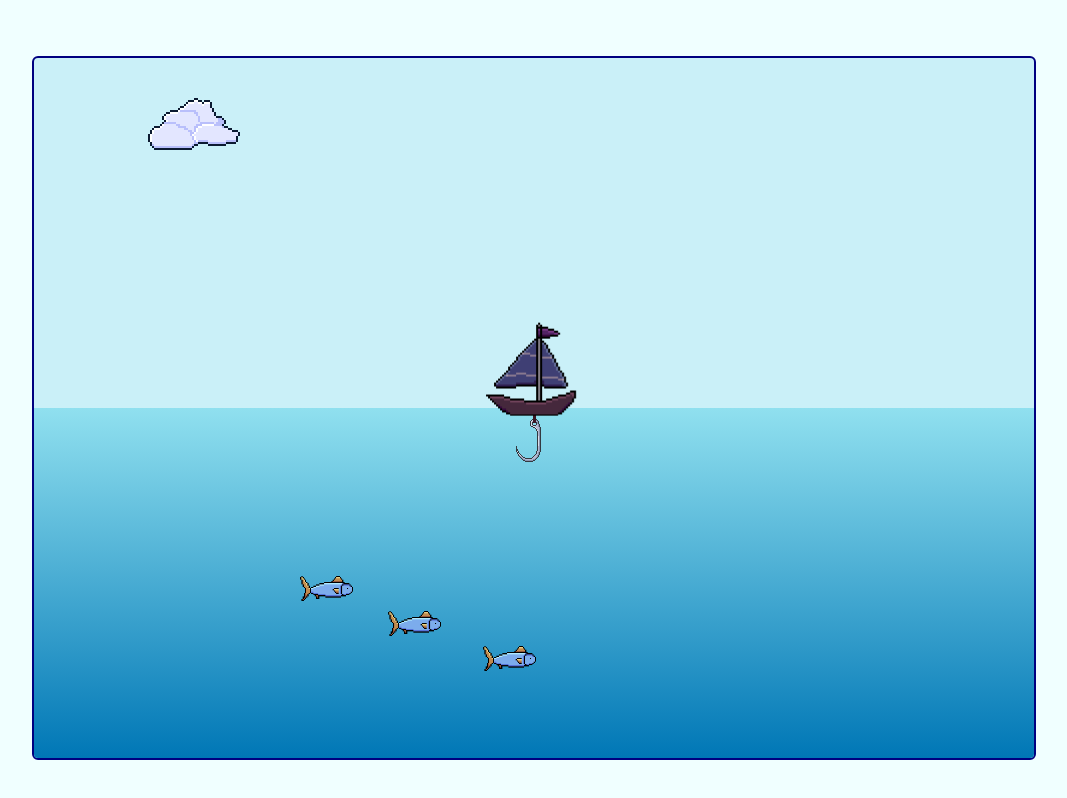
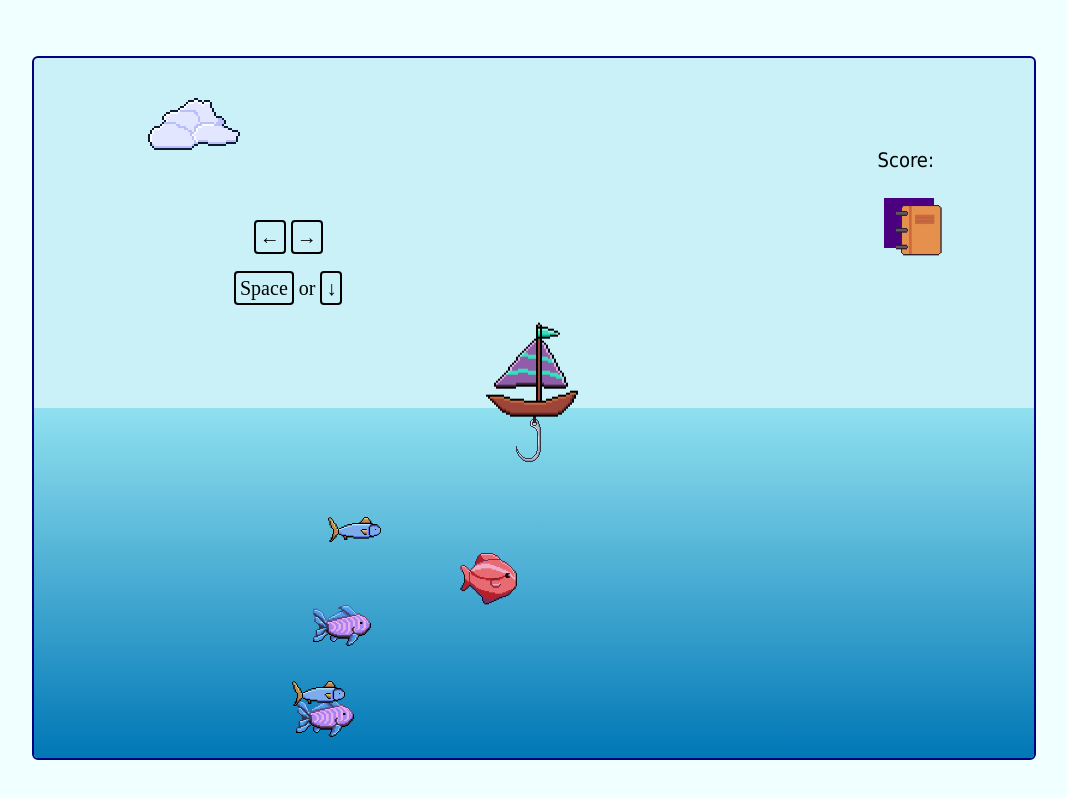
Before and after one commit to MarianaSKneu/Fisherman, a plain HTML site: page index.html in a window 1280 px wide. Shown: the whole page, without its empty margins (106-1173 px from the left). Drawn offline with Linux system fonts and the light colour scheme.

Commit message:
Change of sprites, pick fish, controlls, notebook

```diff
--- a/code.js
+++ b/code.js
@@ -10,7 +10,6 @@ const maxXBoat = gameBorder.offsetWidth - boat.offsetWidth;
 
 const hook = document.getElementById('Hook');
 const hookwire = document.getElementById('HookWire');
-const water = document.getElementById('Water');
 
 const topHookBottom = parseFloat(window.getComputedStyle(hook).bottom);
 const bottomHookBottom = 0;
@@ -38,8 +37,8 @@ const PAUSE_AT_BOTTOM_MS = 1500;
 
 
 document.addEventListener('keydown', (event) => {
-    if (event.code === 'Space') event.preventDefault();
-
+    if (event.code === 'Space' || event.code === 'ArrowDown') event.preventDefault();
+    // dont scroll page
     // moving the boat
     if (!isHookMoving) {
         // normalize key to lowercase to handle 'A' vs 'a'
@@ -65,7 +64,8 @@ document.addEventListener('keydown', (event) => {
     }
 
     // hook
-    if (event.code === 'Space') {
+    // moves when hitting space
+    if (event.code === 'Space' || event.code === 'ArrowDown') {
         // only start a new cycle if hook isn't already moving
         if (!isHookMoving) startHookDown();
     }
@@ -79,7 +79,7 @@ function startHookDown(){
     hookwireY = parseFloat(window.getComputedStyle(hookwire).bottom)
     hookwireHeight = parseFloat(hookwire.offsetHeight);
 
-    console.log(hookwireHeight + ' ' + hookwireY);
+//    console.log(hookwireHeight + ' ' + hookwireY);
 
     const hookDownInterval = setInterval(() => {
         hookY -= speedHook;
@@ -130,89 +130,81 @@ function startHookUp(){
 
 //  FISH
 
-// 1. direction
-// 2. distance
+// 1. pick direction
+// 2. calculate distance
 // 3. swim
 // 4. wait
 // 5. repeat
 
-// const maxXF = gameBorder.offsetWidth - fish1.offsetWidth;
-const speedFish1 = 3;
+
+
+// min X values for fish
 const minXF = 0;
 
-
+const speedFish = 3;
 const minDistance = 300;
 const PAUSE_MS = 1400;   // wait between moves
 //const STEP_MS = 20;      // how often we update fish position
+
+
 
 // flip the fish image when moving left so it "faces" the movement direction
 function setFishFlip(direction, fish) {
     // direction: -1 left, 1 right
     fish.style.transform = (direction === 1) ? 'scaleX(1)' : 'scaleX(-1)';
 }
-/*
-// fish movement
-function swimFish(fish) {
-    direction = chooseDirection();
 
-    // 2. choose some distance
-    // distance = any number within the border
 
-    setFishFlip(direction, fish)
+// when the page is started - pick any 5 fishes from images folder
+// asign any y value
+// fish start swimming to game border
 
-    let distance = minDistance + Math.random() * (maxXF - minDistance);
+// when fish is caught = number of fiches -1
+// pick any fish from images, fish starts swimming into game border
 
-    // target position (future position)
-    let targetX = Math.max(minXF, Math.min(maxX, fish1X + direction * distance));
 
-    // 3. swim
-    const swimInterval = setInterval(() => {
-            if (fish.isCaught) {
-                clearInterval(swimInterval); // stop swimming if caught
-                return;
+const numberOfFishes = 5;
+
+const water = document.getElementById('Water');
+
+const fishImageFiles = [
+    'Fish200px.png',
+    'Fishv4-200px.png',
+    'Fishv5-200px.png',
+    'Fishv6-200px.png'
+];
+
+function createFish(index){
+
+    let imgIndex = Math.floor(Math.random() * fishImageFiles.length);
+    let imgName = fishImageFiles[imgIndex];
+    let bottomValue = Math.floor(Math.random() * 60);
+
+    const fish = document.createElement('img')
+
+    fish.src = 'images/fishesImgs/' + imgName;
+    fish.classList.add('fish');
+    fish.id = 'Fish' + (index + 1);
+    fish.style.bottom = bottomValue + '%';
+    fish.isCaught = false;
+
+    water.appendChild(fish);
+
+    return fish;
 }
 
-            // move closer to target
-            if (direction === 1 && fish1X < targetX) {
-                fish1X += speedFish1;
-                if (fish1X > targetX) fish1X = targetX;
-            } else if (direction === -1 && fish1X > targetX) {
-                fish1X -= speedFish1;
-                if (fish1X < targetX) fish1X = targetX;
-            }
 
-            fish.style.visibility = 'visible';
-            fish.style.left = fish1X + "px";
+// swimming of the fishes in the water
+/*
+    const maxXF = gameBorder.offsetWidth - fish.offsetWidth;
+    let fishX = parseFloat(fish.style.left);
+    console.log('fishX : ' + fishX);
 
-            // check if arrived
-            if (fish1X === targetX) {
-                clearInterval(swimInterval);
-                setTimeout(swimFish(fish), PAUSE_MS); // wait, then swim again
-            }
-        }, STEP_MS);
+*/
 
-}
-*/
-const fishes = document.getElementsByClassName('fish');
-// returns an HTML Collection --> need to turn into an array
-const fishesArray = Array.from(fishes);
-
-fishesArray.forEach(fish => {
-    fish.isCaught = false;
-
-    // start out of border
-    let fishX = -fish.offsetWidth - Math.round(Math.random() * 200);
-    fish.style.left = fishX + 'px';
-
-    // then swim to point
-    const entryX = Math.round(gameBorder.offsetWidth * 0.20) + Math.round(Math.random() * 40 - 20); // small random offset
-
-
-    function swimLocalFish(){
-        const speedFish1 = 3;
-        const minXF = 0;
+function swimLocalFish(fish){
     const maxXF = gameBorder.offsetWidth - fish.offsetWidth;
-
+    let fishX = parseFloat(fish.style.left);
 
     let direction = Math.random() < 0.5 ? -1 : 1; // -1 = left, +1 = right
     let maxTravel = direction === 1 ? (maxXF - fishX) : (fishX - minXF) ;
@@ -226,50 +218,114 @@ fishesArray.forEach(fish => {
     let targetX = Math.max(minXF, Math.min(maxXF, fishX + direction * distance));
 
     const swimInterval = setInterval(()=>{
+
+        if (fish.isCaught) {
+            clearInterval(swimInterval);
+            return;
+        }
+
         // move closer to target
         if (direction === 1 && fishX < targetX) {
-                fishX += speedFish1;
+            fishX += speedFish;
             if (fishX > targetX) fishX = targetX;
         } else if (direction === -1 && fishX > targetX) {
-                fishX -= speedFish1;
+            fishX -= speedFish;
             if (fishX < targetX) fishX = targetX;
         }
 
-            fish.style.visibility = 'visible';
         fish.style.left = fishX + "px";
 
         // check if arrived
         if (fishX === targetX) {
             clearInterval(swimInterval);
-                setTimeout(swimLocalFish, PAUSE_MS); // wait, then swim again
+            setTimeout(() => swimLocalFish(fish), PAUSE_MS); // wait, then swim again
         }
     }, STEP_MS);
 
 }
 
+
+
+
 // swim into botder then start swimLocalFish
-
-    function swimIntoBorder(){
-        fish.style.visibility = 'visible';
+function swimIntoBorder(fish){
+    let fishX = -fish.offsetWidth - Math.round(Math.random() * 200);
+    fish.style.left = fishX + 'px';
     setFishFlip(1, fish); // face right when entering
 
+    // firstly swin to this point
+
+    const entryX = Math.round(gameBorder.offsetWidth * 0.10) + Math.round(Math.random() * 40); // small random offset
 
     const swimIntoBorderInterval = setInterval( () => {
 
-            fishX = parseFloat(window.getComputedStyle(fish).left);
-            fishX +=speedFish1;
+        if (fish.isCaught) {
+            clearInterval(swimInterval);
+            return;
+        }
+
+        // fishX = parseFloat(window.getComputedStyle(fish).left);
+        fishX +=speedFish;
         fish.style.left = fishX + "px";
+        fish.style.visibility = 'visible';
 
         if(fishX >= entryX){
             clearInterval(swimIntoBorderInterval);
-                setTimeout(swimLocalFish, PAUSE_MS);
+            setTimeout(() => swimLocalFish(fish), PAUSE_MS);
         }
 
     }, STEP_MS);
 
 }
 
-    // start with swimming into the game border
-    setTimeout(swimIntoBorder, 190)
+let fishes = [];
 
-});
+for(let i = 0; i < numberOfFishes; i++){
+    const fish = createFish(i);
+    fishes.push(fish);
+
+    setTimeout(() => swimIntoBorder(fish), 190 * (1 + i))
+}
+
+
+
+
+
+
+//  NOTEBOOK
+
+// when clicking on notebook button - notebook appears from top of the screeen (goes down to visible field)
+const notebookBtn = document.getElementById('NotebookButton');
+const notebook = document.getElementById('Notebook');
+const shadow = document.getElementById('Shadow');
+
+let notebookDown = false;
+
+function getNotebook(){
+    if (!notebookDown){
+        notebook.style.top = 200 + 'px';
+        notebookDown = true;
+        shadow.style.visibility = 'visible';
+        shadow.style.backgroundColor = ' rgba(0, 0, 0, 0.223)';
+        shadow.style.zIndex = 9
+    }
+
+    else if (notebookDown){
+        notebook.style.top = -1200 + 'px';
+        notebookDown = false;
+        shadow.style.visibility = 'hidden';
+        shadow.style.backgroundColor = ' rgba(0, 0, 0, 0)';
+        shadow.style.zIndex = -10
+    }
+
+}
+
+
+
+
+// CONTROLLS
+// fade away after 10 s = 10 000 miliseconds
+setTimeout(() => {
+  const controls = document.getElementById('Controlls');
+  controls.classList.add('hidden');
+}, 10000);
--- a/index.html
+++ b/index.html
@@ -9,21 +9,36 @@
 <body>
     <div id="GameBorder">
 
-
+        <p id="Score">Score: </p>
 
         <img src="images/Hook200px.png" width="30px" id="Hook" alt="hook">
         <img src="images/HookWire200pxCopy.png" width="30px" id="HookWire" alt="hookwire">
 
-        <img src="images/Boat150pxv5.png" width="100px" id="Boat" alt="boat">
+        <img src="images/Boat200pxv2.png" width="100px" id="Boat" alt="boat">
 
         <img src="images/Cloud200px.png" width="100px" id="Cloud" alt="cloud">
+
         <div id="Water">
-            <img src="images/Fish200px.png" width="60px" class="fish" id="Fish1" alt="fish">
-            <img src="images/Fish200px.png" width="60px" class="fish" id="Fish2" alt="fish">
-            <img src="images/Fish200px.png" width="60px" class="fish" id="Fish3" alt="fish">
+
         </div>
 
+        <div id="Controlls">
+            <p><span>&#8592;</span> <span>&#8594</span> </p>
+            <p ><span>Space</span> or <span>&#8595</span></p>
+        </div>
+
+
+        <button id="NotebookButton" onclick="getNotebook()">
+            <img src="images/Notebook200px.png" width="60px"  alt="notebook">
+        </button>
+        <div id="Notebook"></div>
+        <div id="Shadow"></div>
+
+
     </div>
+
+
+
 
 
     <script src="code.js"></script>
--- a/style.css
+++ b/style.css
@@ -27,7 +27,7 @@ body{
 }
 #Boat{
     position: absolute;
-    bottom: 50%;
+    bottom: 49%;
     left: 45%;
     animation: bobbing 3s ease-in-out infinite;
     z-index: 2;
@@ -51,17 +51,7 @@ body{
 .fish{
     position: absolute;
     visibility: hidden;
-}
-#Fish1{
-    bottom: 20%;
-
-}
-#Fish2{
-    bottom: 30%;
-
-}
-#Fish3{
-    bottom: 40%;
+    width: 60px;
 }
 
 
@@ -77,4 +67,79 @@ body{
     left: 48%;
     bottom: 48%;
     z-index: 1;
+
 }
+
+#Score{
+    position: absolute;
+    font-family: Tahoma, sans-serif;
+    font-size: 20px;
+    right: 10%;
+    top: 10%;
+}
+
+#NotebookButton{
+    position:absolute;
+    width: 50px;
+    height: 50px;
+    background-color: indigo;
+    border: none;
+    right: 10%;
+    top: 20%;
+    z-index: 10;
+}
+
+#NotebookButton:hover{
+    background-color: rgb(190, 120, 200);
+    transition: 0.5s ease-in-out;
+    cursor: pointer;
+}
+
+#Notebook{
+    position: absolute;
+    width: 500px;
+    height: 500px;
+    top: -1000px;
+    background-color: indigo;
+    left: 200px;
+    transition: 2s ease-in-out;
+    z-index: 10;
+}
+
+#Shadow{
+    position: absolute;
+    width: 100%;
+    height: 100%;
+    background-color: rgba(0, 0, 0, 0);
+    transition: 2s ease-in-out;
+    z-index: 0;
+    visibility: hidden;
+}
+
+#Controlls{
+    position: absolute;
+    top: 20%;
+    left: 20%;
+    font-size: 20px;
+
+
+    > span{
+        border: 2px solid; padding: 4px; border-radius: 4px;
+    }
+    > p{
+        text-align: center;
+        padding-top: 8px;
+    }
+
+    opacity: 1;
+    transition: opacity 2s ease; /* controls fade duration */
+}
+#Controlls p span{
+    border: 2px solid; padding: 4px; border-radius: 4px;
+
+}
+
+#Controlls.hidden {
+    opacity: 0;
+    pointer-events: none; /* optional: ignore clicks after fade */
+}
```
Also changed, not shown: images/Boat200pxV22.png (added), images/Boat200pxv2.png (added), images/Notebook200px.png (added), images/fishesImgs/Fish200px.png (renamed from images/Fish200px.png), images/fishesImgs/Fishv4-200px.png (added), images/fishesImgs/Fishv5-200px.png (added), images/fishesImgs/Fishv6-200px.png (added). Lines whose indentation alone changed are shown as unchanged.
